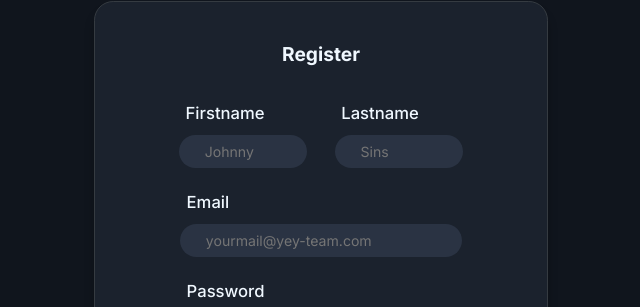
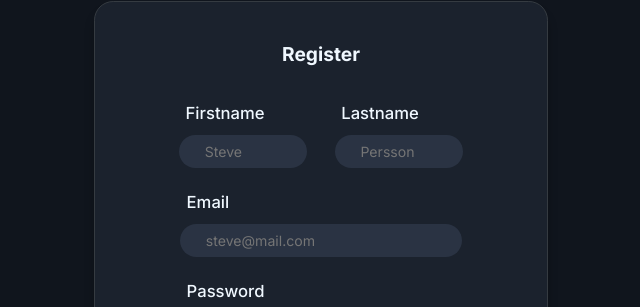
Before and after one commit to yey-team/workspace, a Vue app: page / in a window 1280 px wide. Both pictures are taken after a click on the element "No Account ?". Shown: the part 137-444 px from the top of the page, without its empty margins (319-959 px from the left). Built offline with nearby package versions, Linux system fonts and the light colour scheme.

Commit message:
change visual input for register

```diff
--- a/src/components/MainPage.vue
+++ b/src/components/MainPage.vue
@@ -23,16 +23,16 @@
                     <div class="informations">
                         <div class="firstname">
                             <label for="firstname">Firstname</label>
-                            <input type="text" name="firstname" id="firstname" placeholder="Johnny">
+                            <input type="text" name="firstname" id="firstname" placeholder="Steve">
                         </div>
                         <div class="lastname">
                             <label for="lastname">Lastname</label>
-                            <input type="text" name="lastname" id="lastname" placeholder="Sins">
+                            <input type="text" name="lastname" id="lastname" placeholder="Persson">
                         </div>
                     </div>
                     <div class="email">
                         <label for="email">Email</label>
-                        <input type="email" name="email" id="email" placeholder="yourmail@yey-team.com">
+                        <input type="email" name="email" id="email" placeholder="steve@mail.com">
                     </div>
                     <div class="password">
                         <label for="password">Password</label>
```
